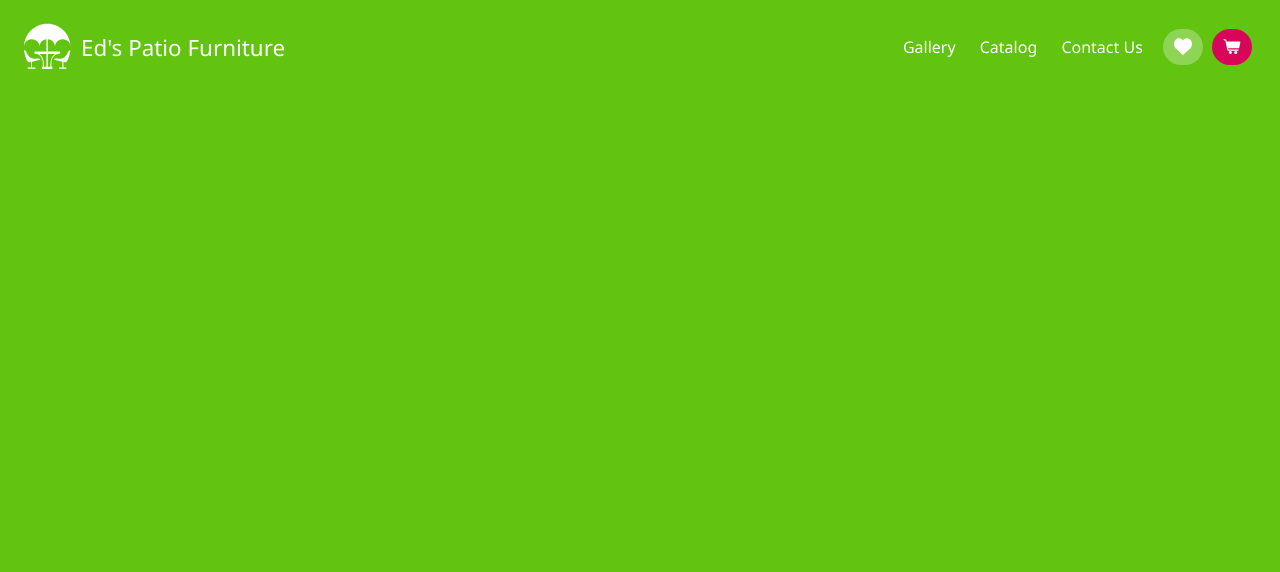
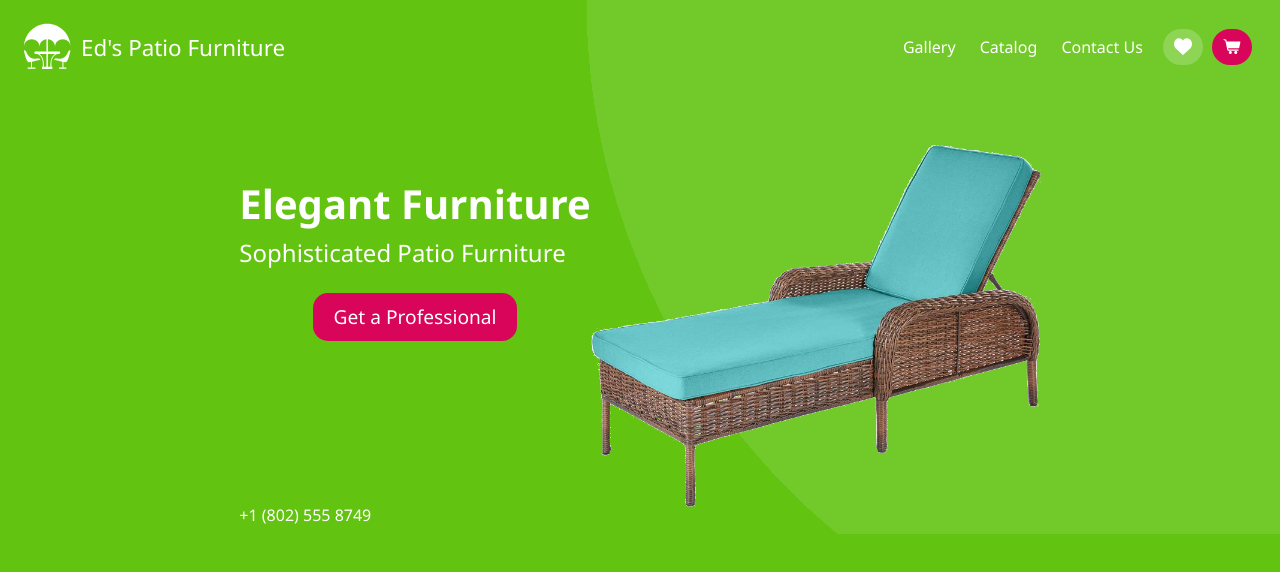
Before and after one commit to bx44/eshop-frontend, a plain HTML site: page index.html in a window 1280 px wide. Drawn offline with Linux system fonts and the light colour scheme.

Commit message:
Added and styled welcome banner

```diff
--- a/index.html
+++ b/index.html
@@ -34,5 +34,16 @@
             </ul>
         </nav>
     </header>
+    <main>
+        <section id="welcome">
+            <div class="info">
+                <h1>Elegant Furniture</h1>
+                <p>Sophisticated Patio Furniture</p>
+                <div class="red button"><a href="#">Get a Professional</a></div>
+                <a href="tel:+18025558749">+1 (802) 555 8749</a>
+            </div>
+            <img src="img/furniture-chaise-lounge.png" alt="Patio">
+        </section>
+    </main>
 </body>
 </html>
--- a/style.css
+++ b/style.css
@@ -1,5 +1,7 @@
 body {
     background-color: #62C311;
+    background-image: radial-gradient(circle farthest-corner at top right, #72c92a 0%,  #72c92a 50%, transparent  50%, transparent 100%);
+    background-repeat: no-repeat;
     color: white;
     font-family: 'Segoe UI', Tahoma, Geneva, Verdana, sans-serif;
 }
@@ -60,11 +62,11 @@ nav ul li {
     margin-right: 5px;
 }
 
-.icons .green {
+.green {
     background-color: #8ED455;
 }
 
-.icons .red {
+.red {
     background-color: #D8055A;
 }
 
@@ -74,3 +76,51 @@ nav ul li {
     margin: 8px 8px 4px 8px;
     vertical-align: middle;
 }
+
+#welcome {
+    height: 400px;
+    margin-top: 40px;
+    display: flex;
+    justify-content: center;
+    position: relative;
+}
+
+#welcome .info {
+    padding-top: 50px;
+}
+
+.info h1 {
+    font-size: 2.5em;
+    margin: 0;
+}
+
+.info p {
+    font-size: 1.5em;
+    margin-top: 5px;
+}
+
+.info .button {
+    margin: 0 auto;
+}
+
+.button {
+    font-size: 1.2em;
+    line-height: 48px;
+    text-align: center;
+    width: fit-content;
+    padding-left: 20px;
+    padding-right: 20px;
+    border-radius: 15px;
+}
+
+.info > a {
+    display: block;
+    position: absolute;
+    bottom: 0;
+}
+
+#welcome img {
+    width: 450px;
+    max-height: 100%;
+    object-fit: contain;
+}
```
Also changed, not shown: img/furniture-1.jpg (added), img/furniture-1.png (added), img/furniture-chaise-lounge.jpg (added), img/furniture-chaise-lounge.png (added), img/furniture-umbrella.png (added).
